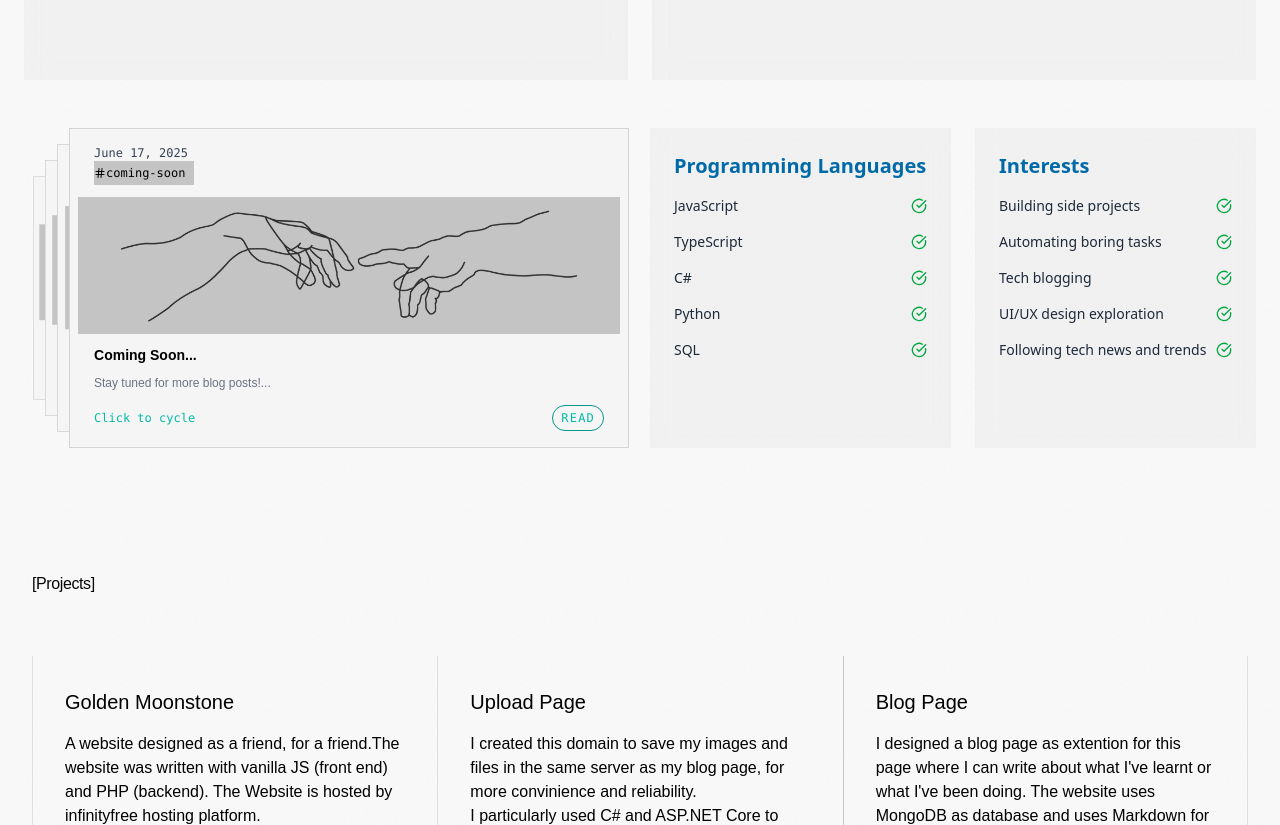
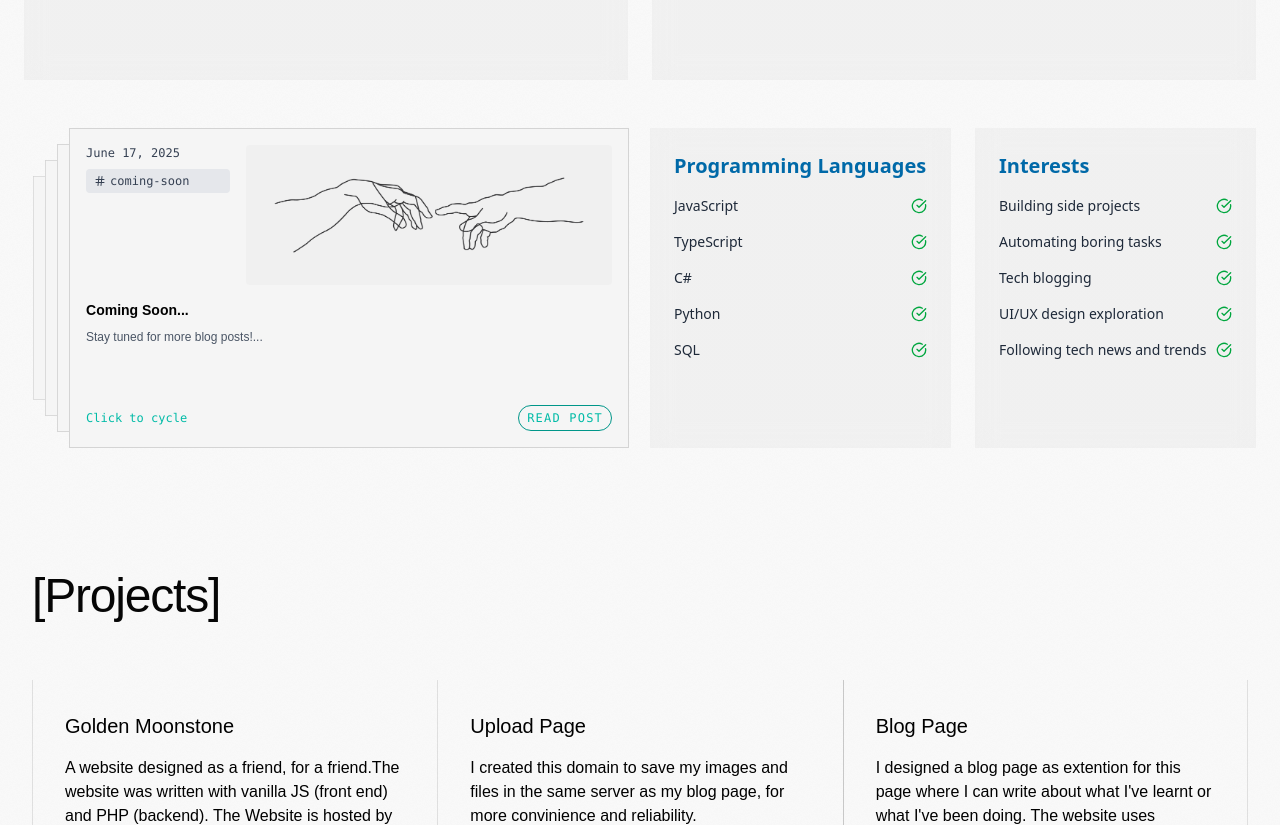
Before and after one commit to RealSinaSnp/sinasnp-com, a Next.js app: page / in a window 1280 px wide. Shown: the part 1200-2025 px from the top of the page. Built offline with nearby package versions, Linux system fonts and the light colour scheme; no server answers; the database is empty.

Commit message:
StackedCards adjusted

```diff
--- a/components/HeaderPortfolio.tsx
+++ b/components/HeaderPortfolio.tsx
@@ -48,11 +48,11 @@ export default function PortfolioHeader() {
                   {isDark ? <Sun /> : <Moon color="#000" />}
                 </button>
               <p className={`text-xl ${isDark ? "text-white" : "text-black "} `}>
-                <span className="hidden md:inline">
+                <span className="">
                   {" {"}Fullstack{"} "} developer from
                 </span>
 
-                <span className="font-medium txt-animated-gradient-stylish"> Iran</span>
+                <span className="font-medium drop-shadow-[0_0.6px_0.6px_rgba(0,0,0,0.8)] txt-animated-gradient-stylish"> IRAN</span>
               </p>
 
               </div>
--- a/components/Projects.tsx
+++ b/components/Projects.tsx
@@ -14,7 +14,7 @@ export default function ProjectsPage() {
     <div className="mx-auto w-full px-8 py-25 xl:max-w-7xl space-y-16 sm:space-y-15">
       {/* Header Section */}
       <div className="flex flex-col gap-6 lg:flex-row lg:items-start lg:justify-between max-w-xl space-y-12">
-          <h2 className="text-balance text-md tracking-tight">
+          <h2 className="text-balance text-3xl md:text-4xl lg:text-5xl tracking-tight">
             <span>[</span>
             <span>Projects</span>
             <span>]</span>
--- a/components/StackedCards.tsx
+++ b/components/StackedCards.tsx
@@ -51,33 +51,6 @@ export default function StackedCards() {
             createdAt: new Date(),
             tags: ["error"],
           },
-          {
-            _id: "error-2",
-            title: "Coming Soon...",
-            slug: "#",
-            description: "More content coming soon",
-            content: "Stay tuned for more blog posts!",
-            createdAt: new Date(),
-            tags: ["coming-soon"],
-          },
-          {
-            _id: "error-3",
-            title: "Coming Soon...",
-            slug: "#",
-            description: "More content coming soon",
-            content: "Stay tuned for more blog posts!",
-            createdAt: new Date(),
-            tags: ["coming-soon"],
-          },
-          {
-            _id: "error-4",
-            title: "Coming Soon...",
-            slug: "#",
-            description: "More content coming soon",
-            content: "Stay tuned for more blog posts!",
-            createdAt: new Date(),
-            tags: ["coming-soon"],
-          },
         ]);
       } finally {
         setLoading(false);
@@ -126,7 +99,7 @@ export default function StackedCards() {
   return (
     <section id="blog-showcase">
       <div className="flex justify-center">
-        <div className="relative w-140 min-h-[320px] left-2 md:left-6">
+        <div className="relative w-140 min-h-[320px] md:left-6">
           {cardOrder.map((postIndex, position) => {
             const post = posts[postIndex];
             const formattedDate = new Date(post.createdAt).toLocaleDateString(
@@ -147,17 +120,19 @@ export default function StackedCards() {
                 key={post._id}
                 className={`absolute inset-0 ${
                   isDark
-                    ? "bg-neutral-900 border-neutral-700 text-white"
+                    ? "bg-neutral-900 border-neutral-800 text-white"
                     : "bg-neutral-100 border-neutral-300 text-black"
-                } border cursor-pointer overflow-hidden px-2`}
+                } border border-[1px] cursor-pointer overflow-hidden`}
                 style={getCardStyle(position)}
                 onClick={handleCardClick}
               >
-                <div className="h-full flex flex-col  relative">
-                  {/* Header with Date */}
-                  <div className="p-4 pb-3">
+                <div className="h-full flex flex-col p-4">
+                  {/* Row 1: Date/Tags (Column 1) + Image (Column 2) */}
+                  <div className=" grid-cols-2 flex flex-row gap-4 mb-4 ">
+                    {/* Column 1: Date and Tags */}
+                    <div className="flex-[1.5] flex flex-col justify-start">
                       <p
-                      className={`text-xs font-mono ${
+                        className={`text-xs font-mono mb-2 ${
                           isDark ? "text-gray-300" : "text-gray-700"
                         }`}
                       >
@@ -166,31 +141,35 @@ export default function StackedCards() {
 
                       {/* Tags */}
                       {post.tags && post.tags.length > 0 && (
-                      <div className="flex flex-wrap">
-                        {post.tags.slice(0, 2).map((tag, index) => (
+                        <div className="flex flex-col gap-1">
+                          {post.tags.slice(0, 3).map((tag, index) => (
                             <span
                               key={index}
-                            className="inline-flex items-center text-xs font-mono bg-black/20 pr-2 py-1"
+                              className={`inline-flex items-center text-xs font-mono px-2 py-1 rounded ${
+                                isDark
+                                  ? "bg-black/20 text-gray-300"
+                                  : "bg-gray-200 text-gray-700"
+                              }`}
                             >
-                            <Hash className="w-3 h-3" />
+                              <Hash className="w-3 h-3 mr-1" />
                               {tag}
                             </span>
                           ))}
-                        {post.tags.length > 2 && (
+                          {post.tags.length > 3 && (
                             <span
                               className={`text-xs font-mono ${
-                              isDark ? "text-gray-300" : "text-gray-700"
+                                isDark ? "text-gray-400" : "text-gray-600"
                               }`}
                             >
-                            +{post.tags.length - 2}
+                              +{post.tags.length - 3} more
                             </span>
                           )}
                         </div>
                       )}
                     </div>
 
-                  {/* Image Section */}
-                  <div className="w-full h-35 overflow-hidden bg-black/20 mb-3">
+                    {/* Column 2: Image */}
+                    <div className={`flex-[3.8] w-full h-35 overflow-hidden ${isDark ? "bg-neutral-800/10" : "bg-neutral-200/30"} rounded`}>
                       <Image
                         src={imageSrc}
                         onError={() => handleImageError(postIndex)}
@@ -200,22 +179,28 @@ export default function StackedCards() {
                         height={96}
                       />
                     </div>
-                  <div className="flex-1 px-4">
+                  </div>
+
+                  {/* Row 2: Rest of content */}
+                  <div className="flex-1 flex flex-col">
                     {/* Title and Content */}
-                    <div className="space-y-2">
+                    <div className="space-y-2 flex-1">
                       <h3 className="text-sm font-semibold leading-snug line-clamp-2">
                         {post.title}
                       </h3>
                       {post.content && (
-                        <p className="text-gray-500 text-xs leading-relaxed line-clamp-2">
-                          {post.content.slice(0, 80)}...
+                        <p
+                          className={`text-xs leading-relaxed line-clamp-2 ${
+                            isDark ? "text-gray-400" : "text-gray-600"
+                          }`}
+                        >
+                          {post.content.slice(0, 160)}...
                         </p>
                       )}
                     </div>
-                  </div>
 
                     {/* Footer with Read Button */}
-                  <div className="p-4 pt-3 mt-auto">
+                    <div className="pt-3 mt-auto">
                       <div className="flex justify-between items-center">
                         <span className="text-xs font-mono text-teal-500">
                           Click to cycle
@@ -226,9 +211,12 @@ export default function StackedCards() {
                             e.stopPropagation();
                             if (post.slug !== "#") {
                               window.open(`/blog/${post.slug}`, "_blank");
-                          }}}>
-                        Read
+                            }
+                          }}
+                        >
+                          read post
                         </button>
+                      </div>
                     </div>
                   </div>
                 </div>
```
Lines whose indentation alone changed are shown as unchanged.
